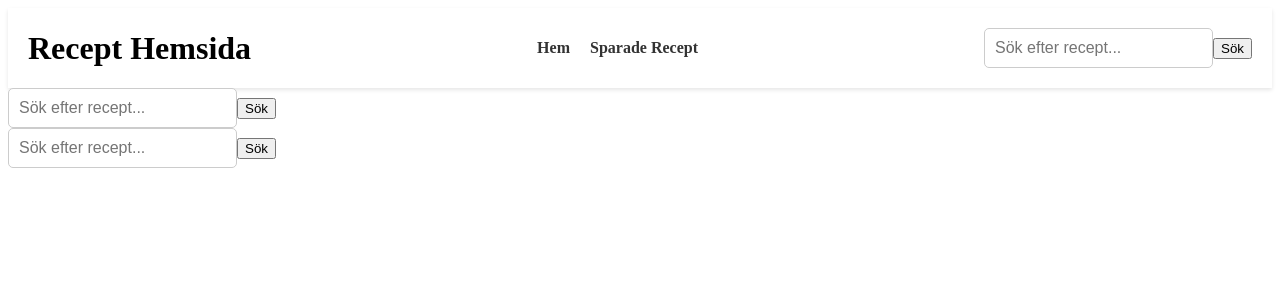
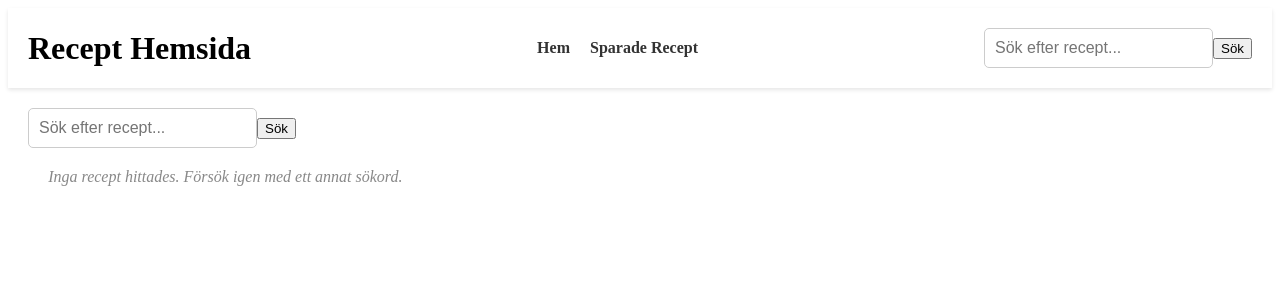
Before and after one commit to onv2487/da395a-projekt, a React (Create React App) app: page / in a window 1280 px wide. Shown: the top 300 px of the page. Built offline with nearby package versions, Linux system fonts and the light colour scheme.

Commit message:
home-page

```diff
--- a/src/App.js
+++ b/src/App.js
@@ -1,7 +1,6 @@
 import React from 'react';
 import { BrowserRouter as Router, Routes, Route } from 'react-router-dom';
 import Header from './components/Header/Header';
-import SearchBar from './components/SearchBar/SearchBar';
 import Home from './pages/Home';
 import SavedRecipes from './pages/SavedRecipes';
 import './App.css';
@@ -11,7 +10,6 @@ const App = () => {
     return (
         <Router>
         <Header />
-        <SearchBar />
 
         <Routes>
 
--- a/src/pages/Home.css
+++ b/src/pages/Home.css
@@ -0,0 +1,16 @@
+.home {
+    padding: 20px;
+}
+
+.recipes-container {
+    display: grid;
+    grid-template-columns: repeat(auto-fill, minmax(300px, 1fr));
+    gap: 20px;
+}
+
+.no-results{
+    text-align: center;
+    margin-top: 20px;
+    color: #888;
+    font-style: italic;
+}
--- a/src/pages/Home.js
+++ b/src/pages/Home.js
@@ -31,6 +31,7 @@ const Home = () => {
                 {recipes.map(recipe => (
                     <RecipeCard key={recipe.id} recipe={recipe} onSave={handleSave} />
                 ))}
+                {recipes.length === 0 && <p className="no-results">Inga recept hittades. Försök igen med ett annat sökord.</p>}
             </div>
         </div>
     );
```
